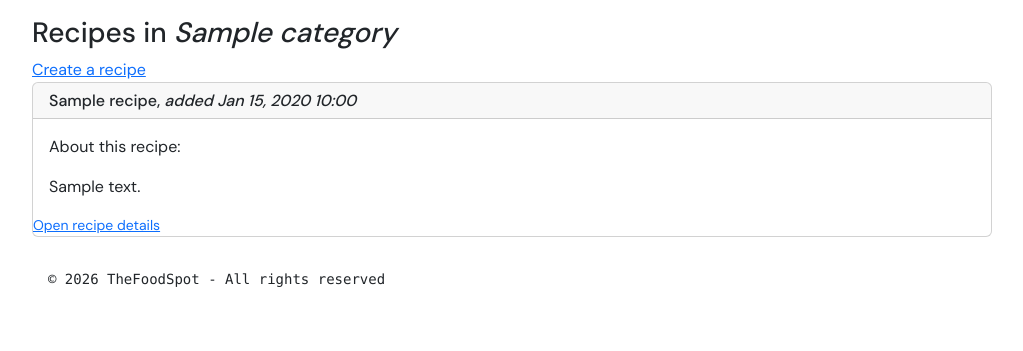
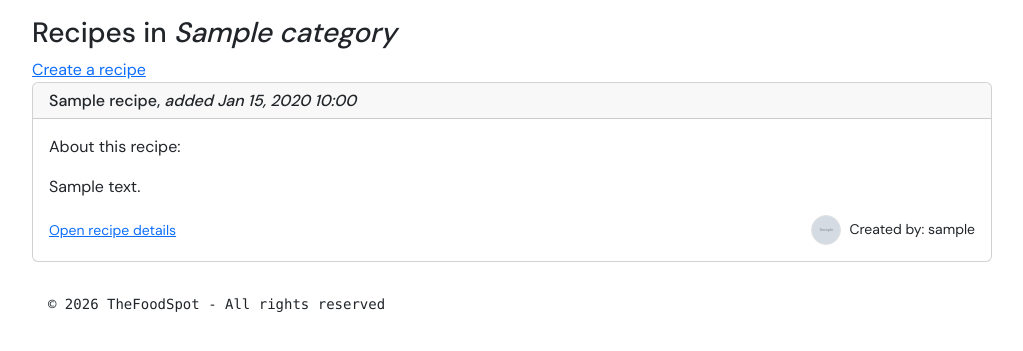
Before and after one commit to kalonjic34/foodspot-web-app, a Django app: page /recipes/1/ in a window 1280 px wide. Shown: the part 73-424 px from the top of the page, without its empty margins (128-1151 px from the left). Run offline with Django 5.2, Linux system fonts and the light colour scheme; tables that the repository leaves empty hold one stand-in row (values such as "Sample post"); grey boxes marked "Sample" are stand-in pictures; some libraries are stand-ins or nearby versions.

Commit message:
display author info on recipe cards

```diff
--- a/foodspot_app/templates/foodspot_app/recipes.html
+++ b/foodspot_app/templates/foodspot_app/recipes.html
@@ -7,14 +7,27 @@
 <div>
     {% for recipe in recipes %}
         <div class="card mb-3">
-
                 <h6 class="card-header"> {{ recipe.name }}, <i>added {{ recipe.date_added | date:"M d, Y H:i"}}</i> </h6>
 
                 <div class="card-body">
                     <p>About this recipe:</p>
                     {{recipe.description}}
+                    <div class="row align-items-center mt-3">
+                        <div class="col">
+                            <small><a href="{% url 'recipes:recipe_detail' recipe.id %}">Open recipe details</a></small>
+                        </div>
+                        <div class="col-auto d-flex align-items-center gap-2">
+                            {% if recipe.user and recipe.user.profile and recipe.user.profile.profile_photo %}
+                                <img src="{{ recipe.user.profile.profile_photo.url }}" alt="profile photo" class="rounded-circle" style="width:30px;height:30px; object-fit:cover; border:1px solid #ddd;">
+                            {% else %}
+                                <span class="rounded-circle bg-dark text-white d-inline-flex align-items-center justify-content-center" style="width:30px;height:30px; font-size:12px; font-weight:700; line-height:1;">
+                                    {{ recipe.user.username|first|upper|default:"U" }}
+                                </span>
+                            {% endif %}
+                            <small>Created by: {{ recipe.user.username|default:"Unknown" }} </small>
+                        </div>
+                    </div>
                 </div>
-                <small><a href="{% url 'recipes:recipe_detail' recipe.id %}">Open recipe details</a></small>
         </div>
     {% endfor %}
 </div>
```
